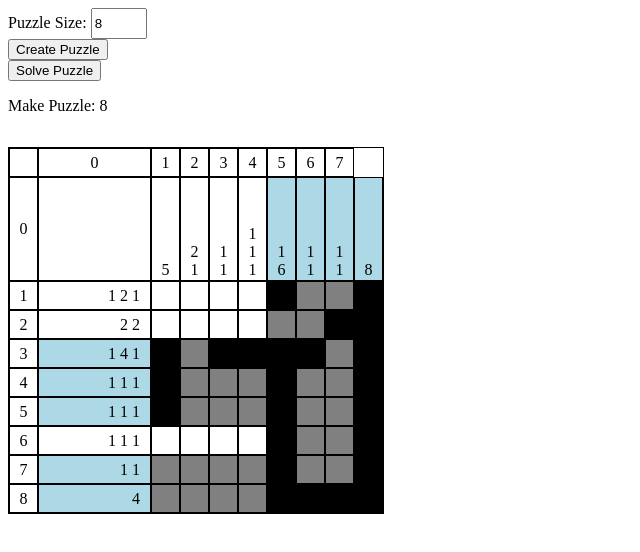
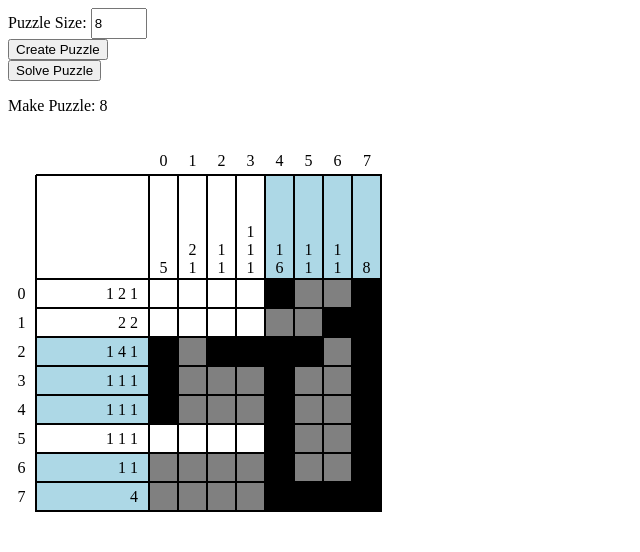
Before and after one commit to PabbleDabble/puzzleCross, a plain HTML site: page index.html in a window 1280 px wide. Shown: the whole page, without its empty margins (0-640 px from the left). Drawn offline with Linux system fonts and the light colour scheme.

Commit message:
i love maggie more than anything!

```diff
--- a/displayTools.js
+++ b/displayTools.js
@@ -41,10 +41,13 @@ function makePuzzle(){
     for (var i = 0; i <= size; i++){
 
         if (i == 0){
-            // Blank starter
+            // Blank starter top row just for the visual index
             puzzleHTML += '<tr>';
             puzzleHTML += '<td>';
             puzzleHTML += '';  // This is the invisible top left box
+            puzzleHTML += '</td>';
+            puzzleHTML += '<td>';
+            puzzleHTML += '';  // This is the cell above the origin box
             puzzleHTML += '</td>';
             for (var k = 0; k < size; k++){
                 puzzleHTML += '<td class="visualIndex visualColIndex">';
@@ -60,9 +63,18 @@ function makePuzzle(){
 
             // This puts the visual index in its place
             if (j == 0){
-                puzzleHTML += '<td>';
-                puzzleHTML += parseInt(i);
-                puzzleHTML += '</td>';
+                if (i == 0){
+                    puzzleHTML += '<td>';
+                    puzzleHTML += '';  // This is the cell to the left of the origin box
+                    puzzleHTML += '</td>';
+                }
+                else {
+                    puzzleHTML += '<td class="visualIndex visualRowIndex" ';
+                    puzzleHTML += 'data-visual-index=' + parseInt(i);
+                    puzzleHTML += '>';
+                    puzzleHTML += parseInt(i-1);
+                    puzzleHTML += '</td>';
+                }
             }
 
             // Put in the clues
--- a/style.css
+++ b/style.css
@@ -1,7 +1,7 @@
 #puzzleContainer table {
     border-spacing: 0px;
-    border: solid;
-    border-width: 1px;
+    /* border: solid; */
+    /* border-width: 1px; */
 }
 #puzzleContainer td {
     border: solid;
@@ -10,6 +10,33 @@
     height: 25px;
     text-align: center;
 }
+/* Get right of the top and left borders on the table */
+#puzzleContainer table {
+    border-top: none !important;
+    border-left: none !important;
+}
+/* Get rid of the border on the first row */
+#puzzleContainer table tr:first-child td{
+    border-top: none !important;
+    border-left: none !important;
+    border-right: none !important;
+}
+/* Get rid of borders on the first column */
+#puzzleContainer table td:first-child{
+    border-left: none;
+    border-top: none;
+    border-bottom: none;
+}
+
+/* The most right column... */
+#puzzleContainer table tr td:last-child{
+    border-right-width: 2px !important;
+}
+/* The bottom row */
+#puzzleContainer table tr:last-child td{
+    border-bottom-width: 2px !important;
+}
+
 
 /* This is the first row of colClues */
 /* #puzzleContainer table tr:first-child{ */
```
